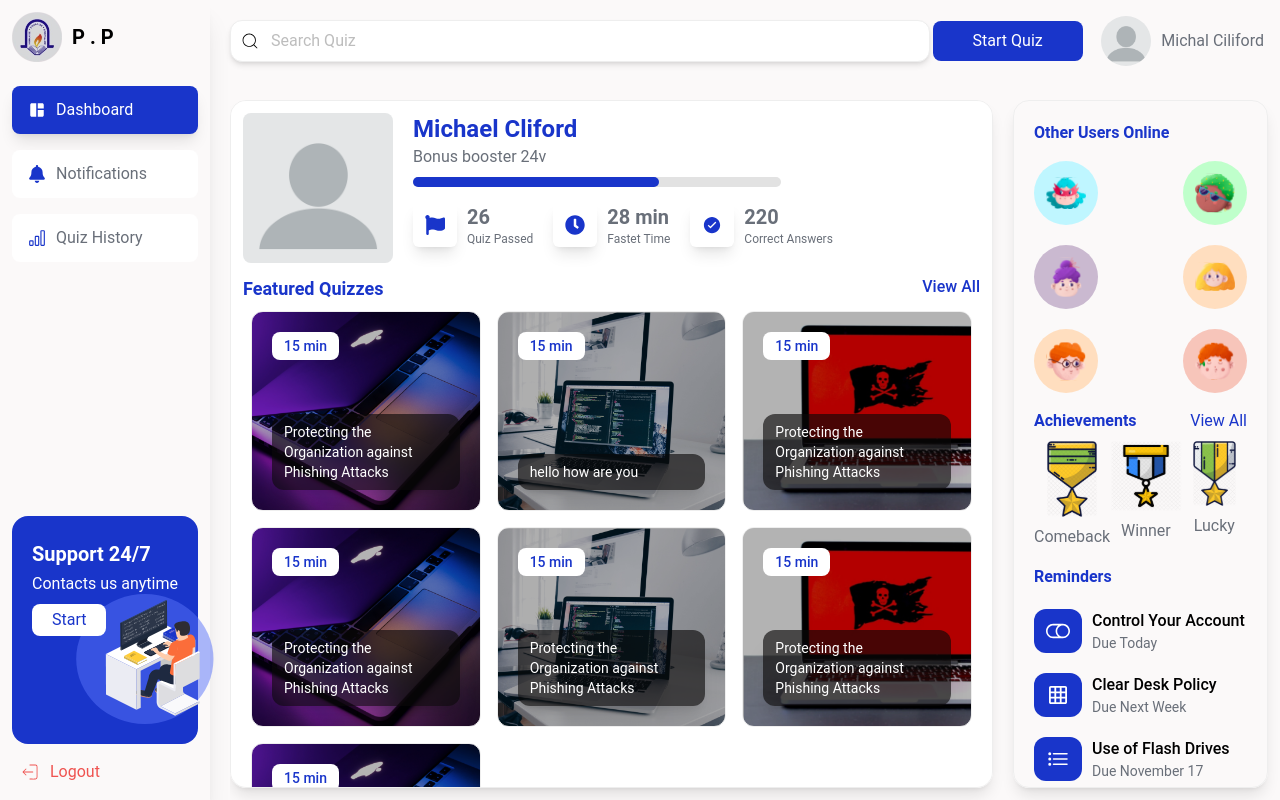
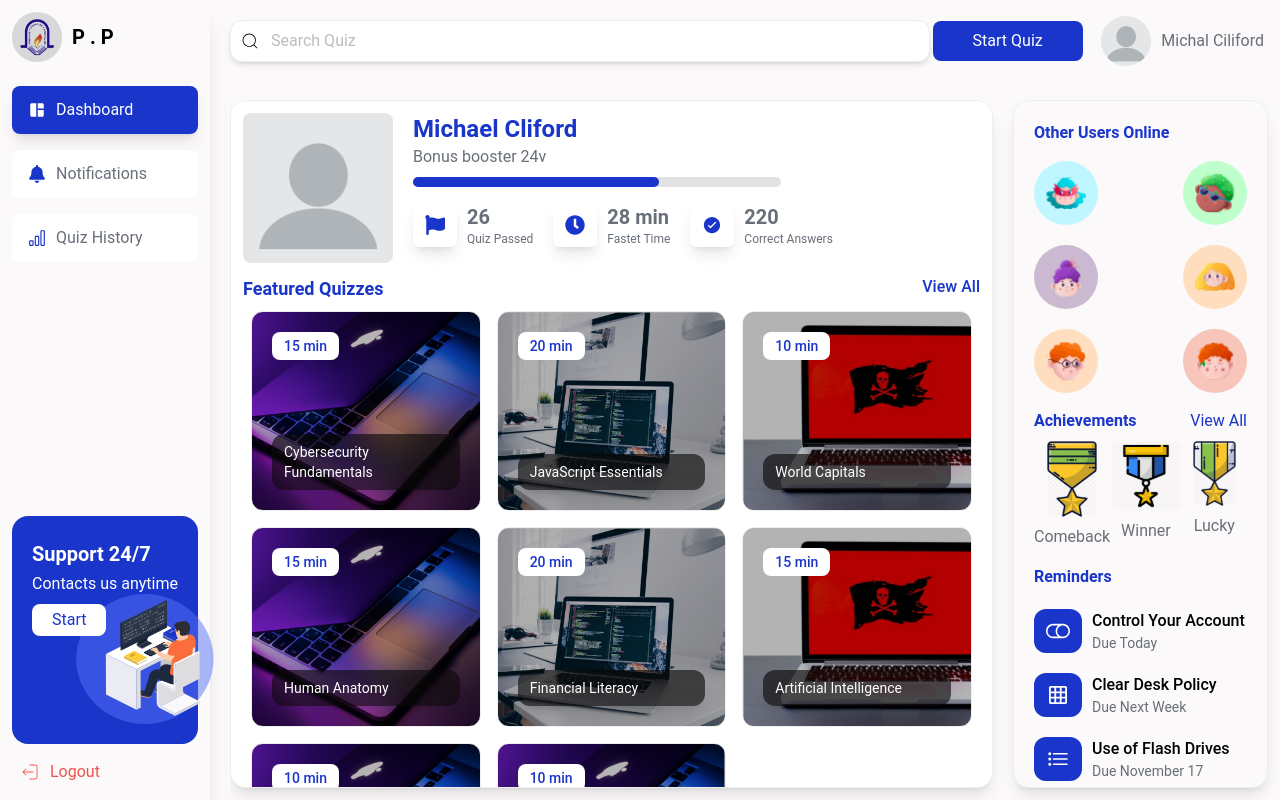
Before and after one commit to Mdabdullah83/placement-predictor, a React (Vite) app: page /dashboard in a window 1280 px wide. Built offline with nearby package versions, Linux system fonts and the light colour scheme.

Commit message:
adding the quiz

```diff
--- a/src/views/dashboard/dashboard.jsx
+++ b/src/views/dashboard/dashboard.jsx
@@ -28,204 +28,153 @@ const Dashboard = () => {
     {
       id: 1,
       image: quizImg1,
-      title: "Protecting the Organization against Phishing Attacks",
+      title: "Cybersecurity Fundamentals",
+      subject: "Computer Science",
       time: "15 min",
       questions: [
         {
           id: 1,
-          question: "What is the capital of India?",
+          question: "What is the most common type of cyber attack?",
           options: [
-            { id: 1, option: "Paris", isCorrect: true },
-            { id: 2, option: "India", isCorrect: false },
-            { id: 3, option: "Nepal", isCorrect: false },
-            { id: 4, option: "Iceland", isCorrect: false },
+            { id: 1, option: "Phishing", isCorrect: true },
+            { id: 2, option: "DDoS", isCorrect: false },
+            { id: 3, option: "SQL Injection", isCorrect: false },
+            { id: 4, option: "Man-in-the-Middle", isCorrect: false },
           ],
         },
-        {
-          id: 2,
-          question: "What is 2 + 6?",
-          options: [
-            { id: 1, option: "3", isCorrect: false },
-            { id: 2, option: "4", isCorrect: true },
-            { id: 3, option: "5", isCorrect: false },
-            { id: 4, option: "6", isCorrect: false },
-          ],
-        },
-        // Add more questions here
       ],
     },
     {
       id: 2,
       image: quizImg2,
-      title: "hello how are you",
-      time: "15 min",
+      title: "JavaScript Essentials",
+      subject: "Programming",
+      time: "20 min",
       questions: [
         {
           id: 1,
-          question: "What is the capital of France?",
+          question: "Which keyword is used to declare variables in JavaScript?",
           options: [
-            { id: 1, option: "Paris", isCorrect: true },
-            { id: 2, option: "India", isCorrect: false },
-            { id: 3, option: "Nepal", isCorrect: false },
-            { id: 4, option: "Iceland", isCorrect: false },
+            { id: 1, option: "var", isCorrect: false },
+            { id: 2, option: "let", isCorrect: false },
+            { id: 3, option: "const", isCorrect: false },
+            { id: 4, option: "All of the above", isCorrect: true },
           ],
         },
-        {
-          id: 2,
-          question: "What is 2 + 2?",
-          options: [
-            { id: 1, option: "3", isCorrect: false },
-            { id: 2, option: "4", isCorrect: true },
-            { id: 3, option: "5", isCorrect: false },
-            { id: 4, option: "6", isCorrect: false },
-          ],
-        },
-        // Add more questions
       ],
     },
     {
       id: 3,
       image: quizImg3,
-      title: "Protecting the Organization against Phishing Attacks",
-      time: "15 min",
+      title: "World Capitals",
+      subject: "Geography",
+      time: "10 min",
       questions: [
         {
           id: 1,
-          question: "What is the capital of France?",
+          question: "What is the capital of Japan?",
           options: [
-            { id: 1, option: "Paris", isCorrect: true },
-            { id: 2, option: "India", isCorrect: false },
-            { id: 3, option: "Nepal", isCorrect: false },
-            { id: 4, option: "Iceland", isCorrect: false },
+            { id: 1, option: "Beijing", isCorrect: false },
+            { id: 2, option: "Seoul", isCorrect: false },
+            { id: 3, option: "Tokyo", isCorrect: true },
+            { id: 4, option: "Bangkok", isCorrect: false },
           ],
         },
-        {
-          id: 2,
-          question: "What is 2 + 2?",
-          options: [
-            { id: 1, option: "3", isCorrect: false },
-            { id: 2, option: "4", isCorrect: true },
-            { id: 3, option: "5", isCorrect: false },
-            { id: 4, option: "6", isCorrect: false },
-          ],
-        },
-        // Add more questions here
       ],
     },
     {
       id: 4,
       image: quizImg1,
-      title: "Protecting the Organization against Phishing Attacks",
+      title: "Human Anatomy",
+      subject: "Biology",
       time: "15 min",
       questions: [
         {
           id: 1,
-          question: "What is the capital of France?",
+          question: "How many bones are in the adult human body?",
           options: [
-            { id: 1, option: "Paris", isCorrect: true },
-            { id: 2, option: "India", isCorrect: false },
-            { id: 3, option: "Nepal", isCorrect: false },
-            { id: 4, option: "Iceland", isCorrect: false },
+            { id: 1, option: "206", isCorrect: true },
+            { id: 2, option: "150", isCorrect: false },
+            { id: 3, option: "300", isCorrect: false },
+            { id: 4, option: "187", isCorrect: false },
           ],
         },
-        {
-          id: 2,
-          question: "What is 2 + 2?",
-          options: [
-            { id: 1, option: "3", isCorrect: false },
-            { id: 2, option: "4", isCorrect: true },
-            { id: 3, option: "5", isCorrect: false },
-            { id: 4, option: "6", isCorrect: false },
-          ],
-        },
-        // Add more questions here
       ],
     },
     {
       id: 5,
       image: quizImg2,
-      title: "Protecting the Organization against Phishing Attacks",
-      time: "15 min",
+      title: "Financial Literacy",
+      subject: "Economics",
+      time: "20 min",
       questions: [
         {
           id: 1,
-          question: "What is the capital of France?",
+          question: "What does 'APR' stand for in banking?",
           options: [
-            { id: 1, option: "Paris", isCorrect: true },
-            { id: 2, option: "India", isCorrect: false },
-            { id: 3, option: "Nepal", isCorrect: false },
-            { id: 4, option: "Iceland", isCorrect: false },
+            { id: 1, option: "Annual Percentage Rate", isCorrect: true },
+            { id: 2, option: "Average Payment Ratio", isCorrect: false },
+            { id: 3, option: "Accumulated Principal Return", isCorrect: false },
+            { id: 4, option: "Applied Percentage Revenue", isCorrect: false },
           ],
         },
-        {
-          id: 2,
-          question: "What is 2 + 2?",
-          options: [
-            { id: 1, option: "3", isCorrect: false },
-            { id: 2, option: "4", isCorrect: true },
-            { id: 3, option: "5", isCorrect: false },
-            { id: 4, option: "6", isCorrect: false },
-          ],
-        },
-        // Add more questions here
       ],
     },
     {
       id: 6,
       image: quizImg3,
-      title: "Protecting the Organization against Phishing Attacks",
+      title: "Artificial Intelligence",
+      subject: "Computer Science",
       time: "15 min",
       questions: [
         {
           id: 1,
-          question: "What is the capital of France?",
+          question: "What does 'ML' stand for in AI?",
           options: [
-            { id: 1, option: "Paris", isCorrect: true },
-            { id: 2, option: "India", isCorrect: false },
-            { id: 3, option: "Nepal", isCorrect: false },
-            { id: 4, option: "Iceland", isCorrect: false },
+            { id: 1, option: "Machine Learning", isCorrect: true },
+            { id: 2, option: "Meta Language", isCorrect: false },
+            { id: 3, option: "Memory Logic", isCorrect: false },
+            { id: 4, option: "Mainframe Link", isCorrect: false },
           ],
         },
-        {
-          id: 2,
-          question: "What is 2 + 2?",
-          options: [
-            { id: 1, option: "3", isCorrect: false },
-            { id: 2, option: "4", isCorrect: true },
-            { id: 3, option: "5", isCorrect: false },
-            { id: 4, option: "6", isCorrect: false },
-          ],
-        },
-        // Add more questions here
       ],
     },
     {
       id: 7,
       image: quizImg1,
-      title: "Protecting the Organization against Phishing Attacks",
-      time: "15 min",
+      title: "Environmental Science",
+      subject: "Science",
+      time: "10 min",
       questions: [
         {
           id: 1,
-          question: "What is the capital of France?",
+          question: "Which gas is primarily responsible for global warming?",
           options: [
-            { id: 1, option: "Paris", isCorrect: true },
-            { id: 2, option: "India", isCorrect: false },
-            { id: 3, option: "Nepal", isCorrect: false },
-            { id: 4, option: "Iceland", isCorrect: false },
+            { id: 1, option: "Oxygen", isCorrect: false },
+            { id: 2, option: "Carbon Dioxide", isCorrect: true },
+            { id: 3, option: "Nitrogen", isCorrect: false },
+            { id: 4, option: "Helium", isCorrect: false },
           ],
         },
+      ],
+    },
+    {
+      id: 8,
+      image: quizImg1,
+      title: "Python Basics",
+      subject: "Programming",
+      time: "10 min",
+      questions: [
         {
-          id: 2,
-          question: "What is 2 + 2?",
+          id: 1,
+          question: "Which gas is primarily responsible for global warming?",
           options: [
-            { id: 1, option: "3", isCorrect: false },
-            { id: 2, option: "4", isCorrect: true },
-            { id: 3, option: "5", isCorrect: false },
-            { id: 4, option: "6", isCorrect: false },
+            { id: 1, option: "Oxygen", isCorrect: false },
+            { id: 2, option: "Carbon Dioxide", isCorrect: true },
+            { id: 3, option: "Nitrogen", isCorrect: false },
+            { id: 4, option: "Helium", isCorrect: false },
           ],
         },
-        // Add more questions here
       ],
     },
   ];
--- a/src/views/dashboard/quizView.jsx
+++ b/src/views/dashboard/quizView.jsx
@@ -27,6 +27,7 @@ import { AiOutlineDislike } from "react-icons/ai";
 import { FaQuestion } from "react-icons/fa6";
 
 import { Dialog } from "@material-tailwind/react";
+import axios from "axios";
 
 const QuizView = () => {
   const navigate = useNavigate();
@@ -37,26 +38,68 @@ const QuizView = () => {
   const [score, setScore] = useState(0);
   const [isSubmitScreenShow, setIsSubmitScreenShow] = useState(false);
   const [isScoreScreenShow, setIsScoreScreenShow] = useState(false);
-
   const [questions, setQuestions] = useState([]);
+  const [isLoading, setIsLoading] = useState(false);
+  const [error, setError] = useState(null);
 
   const handleOpen = () => setOpen(!open);
+  // Function to generate quiz via API
+  const generateQuizQuestions = async () => {
+    setIsLoading(true);
+    setError(null);
+    try {
+      const token = localStorage.getItem("quiz_access_token");
+      const response = await axios.post(
+        `${import.meta.env.VITE_API_URL}/quiz/generate`,
+        {
+          subject: location.state?.subject || "General Knowledge",
+          topic: location.state?.title || "Mixed Topics",
+          difficulty: "medium",
+          numberOfQuestions: 5,
+          questionType: "multiple_choice",
+        },
+        {
+          headers: {
+            Authorization: `Bearer ${token}`,
+            "Content-Type": "application/json",
+          },
+        }
+      );
 
-  // Start quiz by opening dialog
-  const handleStartQuiz = () => {
+      // Transform API response to match your expected format
+      const formattedQuestions = response.data.data.questions.map(
+        (q, index) => ({
+          id: index + 1,
+          question: q.questionText,
+          options: q.options.map((opt, optIndex) => ({
+            id: optIndex + 1,
+            option: opt,
+            isCorrect: opt === q.correctAnswer,
+          })),
+          correctAnswer: q.correctAnswer,
+          explanation: q.explanation,
+        })
+      );
+
+      setQuestions(formattedQuestions);
       setOpen(true);
-    setCurrentQuestion(0);
-    setSelectedOption(null);
+    } catch (err) {
+      console.error("Quiz generation error:", err);
+      setError(err.response?.data?.message || "Failed to generate quiz");
+    } finally {
+      setIsLoading(false);
+    }
   };
 
+  // Start quiz by generating questions first
+  const handleStartQuiz = async () => {
+    await generateQuizQuestions();
+  };
   // Handle option selection
   const handleOptionClick = (optionId) => {
     setSelectedOption(optionId);
-
-    if (
-      questions[currentQuestion].options.find((opt) => opt.id === optionId)
-        .isCorrect
-    ) {
+    const currentQ = questions[currentQuestion];
+    if (currentQ.options.find((opt) => opt.id === optionId)?.isCorrect) {
       setScore((prev) => prev + 1);
     }
   };
@@ -71,12 +114,21 @@ const QuizView = () => {
     }
   };
 
-  useEffect(() => {
-    console.log("state data:", location?.state?.questions);
-    if (location?.state?.questions) {
-      setQuestions(location?.state?.questions);
-    }
-  }, []);
+  // Reset quiz state when dialog closes
+  const handleDialogClose = () => {
+    setOpen(false);
+    setCurrentQuestion(0);
+    setSelectedOption(null);
+    setIsSubmitScreenShow(false);
+    setIsScoreScreenShow(false);
+    setScore(0);
+  };
+  // useEffect(() => {
+  //   console.log("state data:", location?.state?.questions);
+  //   if (location?.state?.questions) {
+  //     setQuestions(location?.state?.questions);
+  //   }
+  // }, []);
 
   return (
     <div
@@ -131,9 +183,12 @@ const QuizView = () => {
             <button
               className="text-white bg-primary rounded-lg w-max px-8 py-2 my-4"
               onClick={handleStartQuiz}
+              disabled={isLoading}
             >
-              Start Quiz
+              {isLoading ? "Generating Quiz..." : "Start Quiz"}
             </button>
+            {/* Show error if quiz generation fails */}
+            {error && <div className="text-red-500 my-2">{error}</div>}
           </div>
         </div>
         <div className="w-8/12 my-4 flex justify-between  gap-[20px]">
@@ -252,10 +307,14 @@ const QuizView = () => {
       </div>
 
       {/**=========== dialog box for questions and options */}
-      <Dialog open={open} handler={handleOpen} className="rounded-3xl">
-        {!isSubmitScreenShow ? (
+      <Dialog open={open} handler={handleDialogClose} className="rounded-3xl">
+        {isLoading ? (
+          <div className="w-full bg-white p-5 rounded-3xl flex justify-center items-center h-64">
+            <p>Generating quiz questions...</p>
+          </div>
+        ) : !isSubmitScreenShow ? (
           <div className="w-full bg-white p-5 rounded-3xl">
-            {questions.length > 0 && questions[currentQuestion] ? (
+            {questions.length > 0 ? (
               <>
                 <h1 className="text-center text-xl font-semibold text-black">
                   Question {currentQuestion + 1}/{questions.length}
@@ -283,12 +342,14 @@ const QuizView = () => {
                 </div>
               </>
             ) : (
-              <p>Loading questions...</p>
+              <p>No questions available</p>
             )}
 
             <div className="w-full flex justify-end my-3">
               <button
-                className="bg-primary text-white px-8 py-2 rounded-xl"
+                className={`bg-primary text-white px-8 py-2 rounded-xl ${
+                  selectedOption === null ? "opacity-50 cursor-not-allowed" : ""
+                }`}
                 onClick={handleNextQuestion}
                 disabled={selectedOption === null}
               >
@@ -302,7 +363,7 @@ const QuizView = () => {
               <FaQuestion className="text-white text-6xl" />
             </div>
             <p className="my-5 text-center text-black text-xl">
-              Are you Sure , You want to submit Quiz?
+              Are you sure you want to submit the quiz?
             </p>
             <div className="w-6/12 flex justify-between my-8">
               <button
@@ -323,17 +384,23 @@ const QuizView = () => {
           <div className="w-full bg-white p-5 rounded-3xl flex flex-col justify-center items-center">
             <img src={badgeImg1} alt="" className="my-6" />
             <h1 className="text-center my-2 mt-4 font-semibold text-2xl text-black">
-              Congratulations you have passed
+              {score >= questions.length * 0.7 ? "Congratulations!" : "Quiz Completed"}
             </h1>
             <p className="text-center my-2 text-black">
-              You Scored {(score / questions.length) * 100} %
+              You scored {Math.round((score / questions.length) * 100)}%
             </p>
+            {questions[0]?.explanation && (
+              <div className="mt-4 p-4 bg-gray-100 rounded-lg">
+                <h3 className="font-semibold">Explanation:</h3>
+                <p>{questions[0].explanation}</p>
+              </div>
+            )}
             <div className="w-6/12 flex justify-center my-8">
               <button
                 className="bg-primary text-white rounded-xl px-6 py-2"
-                onClick={() => setOpen(false)}
+                onClick={handleDialogClose}
               >
-                Go Home
+                {score >= questions.length * 0.7 ? "Continue" : "Try Again"}
               </button>
             </div>
           </div>
```
Also changed, not shown: src/components/sidebar.jsx (+23 -8 lines), 1 other file (tests, documents, lock files or other folders). Lines whose indentation alone changed are shown as unchanged.
